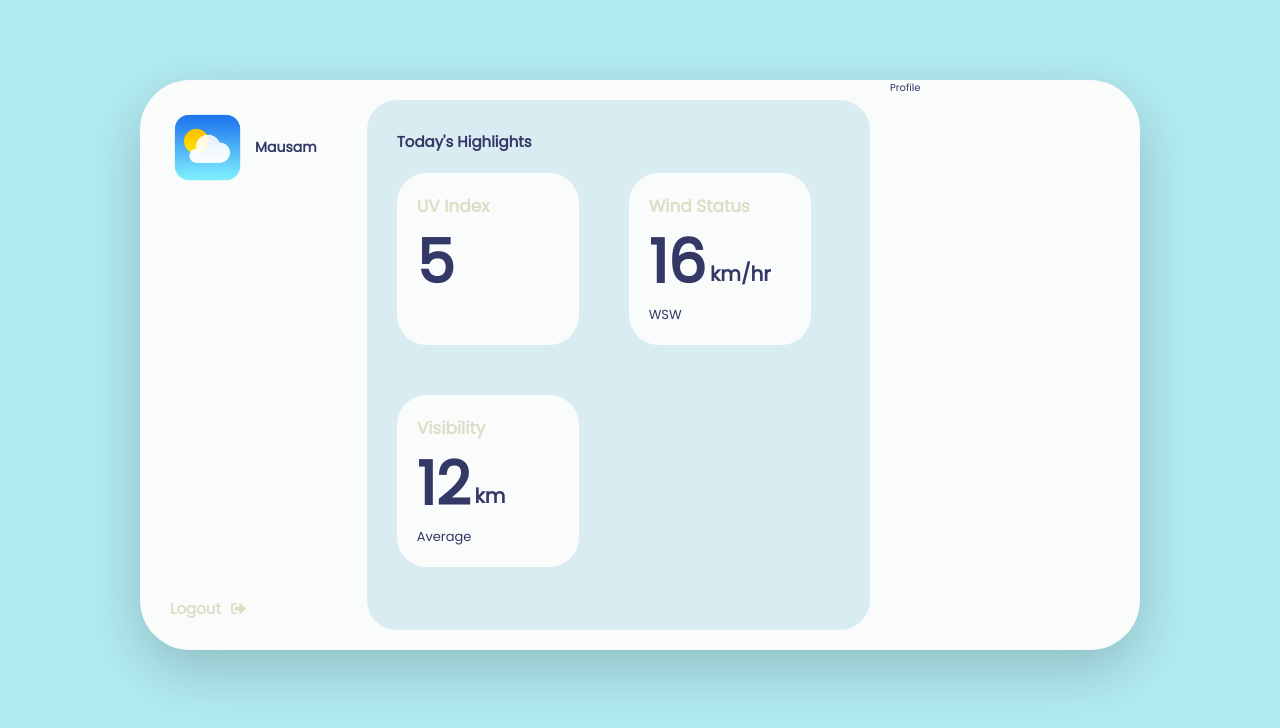
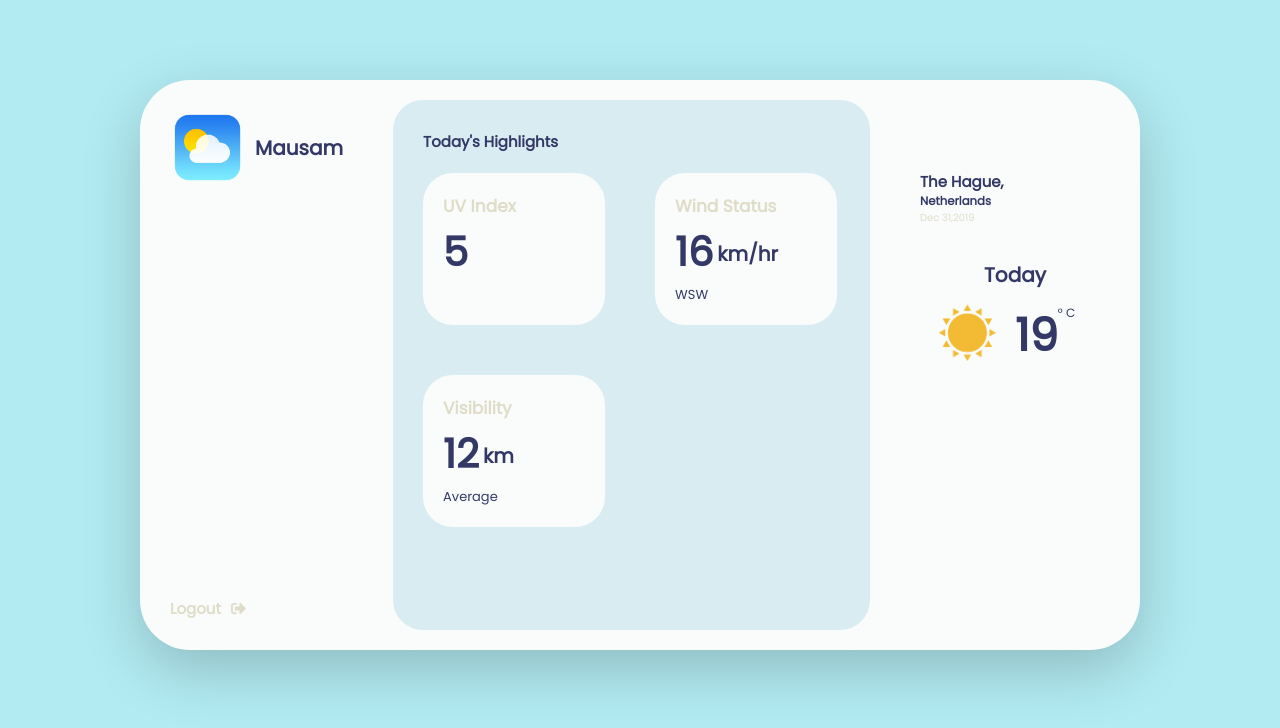
Before and after one commit to gryffindor-2020/Mausam, a React (Create React App) app: page / in a window 1280 px wide. Shown: the top 728 px of the page. Built offline with nearby package versions, Linux system fonts and the light colour scheme.

Commit message:
Completed first phase css

```diff
--- a/public/css/style.css
+++ b/public/css/style.css
@@ -26,7 +26,7 @@ body {
   min-height: 57rem; }
 
 .sidebar {
-  flex: 0 0 20%;
+  flex: 0 0 10%;
   padding: 3rem;
   display: flex;
   flex-direction: column;
@@ -38,7 +38,7 @@ body {
       height: 7.5rem; }
     .sidebar .logo__text {
       margin-left: 1rem;
-      font-size: 1.4rem; }
+      font-size: 2rem; }
   .sidebar .logout {
     display: flex;
     align-items: center;
@@ -57,7 +57,7 @@ body {
     margin-top: 2rem;
     display: grid;
     grid-gap: 5rem;
-    grid-template-columns: repeat(auto-fit, minmax(18.2rem, max-content));
+    grid-template-columns: repeat(auto-fit, minmax(18.2rem, min-content));
     grid-template-rows: repeat(auto-fit, minmax(15rem, max-content)); }
     .highlights__info > * {
       border-radius: 30px;
@@ -71,7 +71,7 @@ body {
     display: flex;
     align-items: flex-end;
     color: #333866;
-    font-size: 3rem;
+    font-size: 2rem;
     margin-top: 1.3rem;
     margin-bottom: 1.3rem; }
   .highlights__tile--unit {
@@ -93,4 +93,37 @@ body {
   margin-right: 2rem; }
 
 .user-profile {
-  flex: 0 0 25%; }
+  flex: 0 0 25%;
+  display: grid;
+  grid-template-columns: repeat(3, minmax(5rem, max-content));
+  grid-template-rows: 10rem 5rem min-content min-content;
+  padding: 3rem; }
+  .user-profile .location {
+    grid-column: 1 / 3;
+    align-self: end; }
+  .user-profile .date {
+    grid-column: 1  / 3;
+    grid-row: 2 / 3;
+    color: #dfddc7; }
+  .user-profile .today {
+    grid-column: 1 / -1;
+    justify-self: center;
+    margin-bottom: 1rem; }
+  .user-profile .temperature {
+    grid-column: 1 / -1;
+    display: flex;
+    align-items: center; }
+    .user-profile .temperature__img {
+      width: 50%; }
+    .user-profile .temperature__value {
+      font-size: 4.5rem; }
+    .user-profile .temperature__unit {
+      align-self: flex-start;
+      margin-top: 0.4rem;
+      font-size: 1.2rem; }
+  .user-profile .forecast-hour {
+    grid-column: 1 / -1;
+    display: flex;
+    flex-direction: column;
+    justify-content: center;
+    font-size: 1rem; }
--- a/public/sass/_base.scss
+++ b/public/sass/_base.scss
@@ -8,6 +8,8 @@ $color-white : #f9fcfb;
 $color-yellow : #ffbd50;
 
 $font-color : #333866;
+
+$font-color-light : #dfddc7;
 // FONT VARIABLES
 $font-primary: 'Poppins', sans-serif;
 
--- a/public/sass/_highlights.scss
+++ b/public/sass/_highlights.scss
@@ -8,7 +8,7 @@
         margin-top: 2rem;
         display: grid;
         grid-gap: 5rem;
-        grid-template-columns: repeat(auto-fit,minmax(18.2rem,max-content));
+        grid-template-columns: repeat(auto-fit,minmax(18.2rem,min-content));
         grid-template-rows: repeat(auto-fit,minmax(15rem,max-content));
         & > *{
             border-radius: 30px;
@@ -18,7 +18,7 @@
     }
     &__tile{
         &--heading{
-            color: #dfddc7;
+            color: $font-color-light;
             font-size: 1.7rem;
         }
         &--data{
@@ -26,7 +26,7 @@
             display: flex;
             align-items: flex-end;
             color: $font-color;
-            font-size: 3rem;
+            font-size: 2rem;
             margin-top: 1.3rem;
             margin-bottom: 1.3rem;
         }
--- a/public/sass/_profile.scss
+++ b/public/sass/_profile.scss
@@ -1,3 +1,44 @@
 .user-profile{
     flex: 0 0 25%;
+    display: grid;
+    grid-template-columns: repeat(3 , minmax(5rem,max-content));
+    grid-template-rows: 10rem 5rem min-content min-content;
+    padding: 3rem;
+    .location{
+        grid-column: 1 / 3;
+        align-self: end;
+    }
+    .date{
+        grid-column: 1  / 3;
+        grid-row: 2 / 3;
+        color:$font-color-light;
+    }
+    .today{
+        grid-column: 1 / -1;
+        justify-self: center;
+        margin-bottom: 1rem;
+    }
+    .temperature{
+        grid-column: 1 / -1;
+        display: flex;
+        align-items: center;
+        &__img{
+            width: 50%;
+        }
+        &__value{
+            font-size: 4.5rem;
+        }
+        &__unit{
+            align-self: flex-start;
+            margin-top: 0.4rem;
+            font-size: 1.2rem;
+        }
+    }
+    .forecast-hour{
+        grid-column: 1 / -1;
+        display: flex;
+        flex-direction: column;
+        justify-content: center;
+        font-size: 1rem;
+    }
 }
--- a/public/sass/_sidebar.scss
+++ b/public/sass/_sidebar.scss
@@ -1,5 +1,5 @@
 .sidebar{
-    flex: 0 0 20%;
+    flex: 0 0 10%;
     padding: 3rem;
     display: flex;
     flex-direction: column;
@@ -12,13 +12,13 @@
         }
         &__text{
             margin-left: 1rem;
-            font-size: 1.4rem;
+            font-size: 2rem;
         }
     }
     .logout{
         display: flex;
         align-items: center;
-        color: #dfddc7;
+        color: $font-color-light;
         &__icon{
             margin-left: 1rem;
             font-size: 1.5rem;
--- a/src/Components/UserProf.js
+++ b/src/Components/UserProf.js
@@ -2,7 +2,18 @@ import React from "react";
 
 function Prof(){
     return <div className="user-profile">
-            Profile
+            <div className="location">
+                <h2 className="location__city">The Hague,</h2>
+                <h3 className="location__country">Netherlands</h3>
+            </div>
+            <div className="date">Dec 31,2019</div>
+            <h1 className="today">Today</h1>
+            <div className="temperature">
+                <img src={require("../sun.png")} className="temperature__img" alt="Current Weather icon"/>
+                <h1 className="temperature__value">19</h1>
+                <span className="temperature__unit">&#176; C</span>
+            </div>
+
         </div>
 }
 export default Prof;
```
Also changed, not shown: src/sun.png (added).
